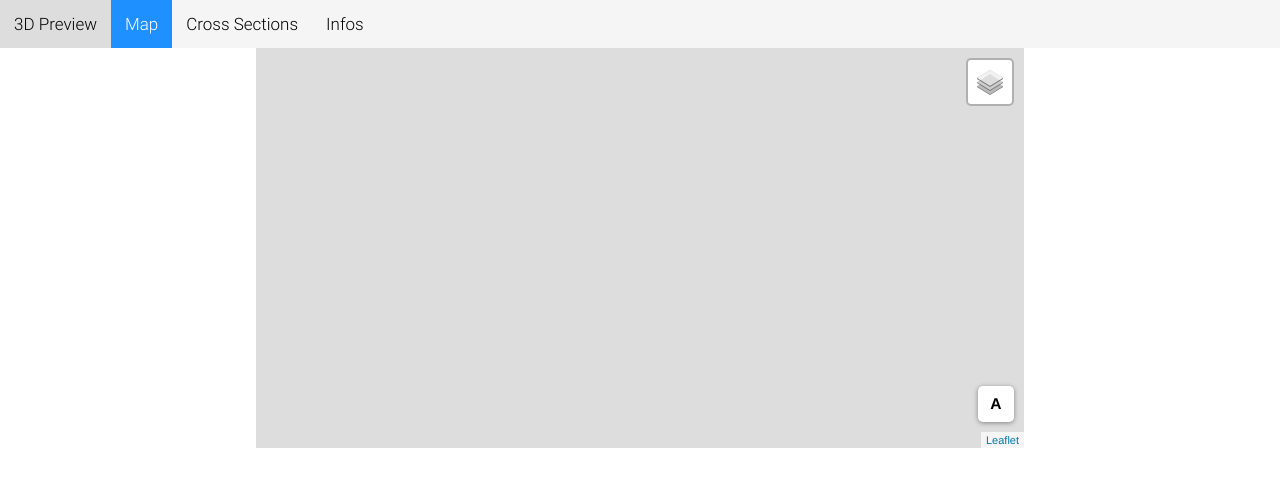
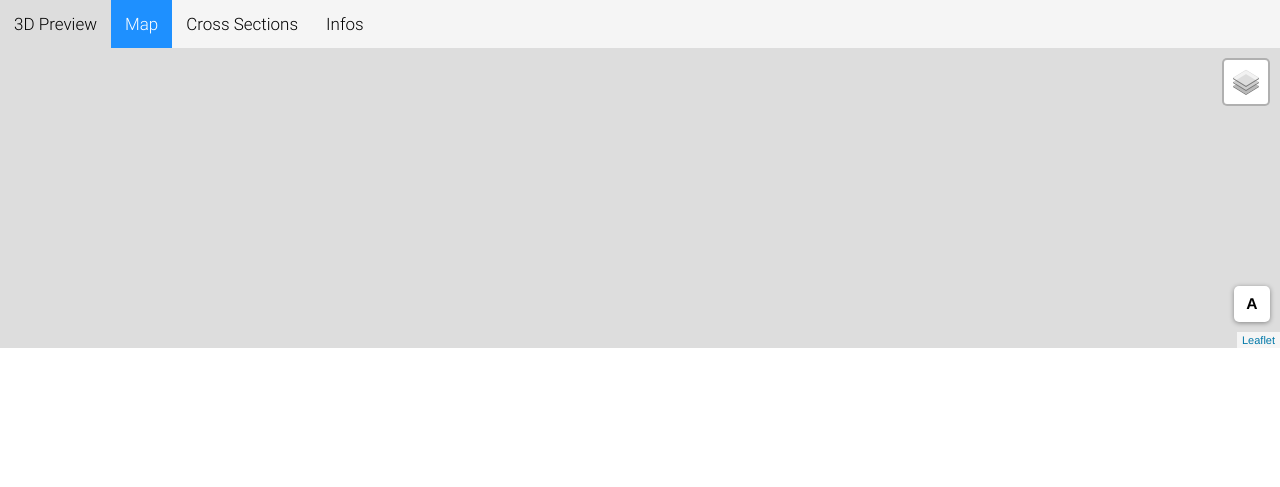
Before and after one commit to TeoBouvard/nephelae, a Django app: page /map/ in a window 1280 px wide. Shown: the top 487 px of the page. Run offline with Django 3.2, Linux system fonts and the light colour scheme; parts of the project's set-up code (start-up, migrations or seed data) failed here and were passed over; some libraries are stand-ins or nearby versions.

Commit message:
trying script install

```diff
--- a/web/nephelae/static/nephelae/static/css/map.css
+++ b/web/nephelae/static/nephelae/static/css/map.css
@@ -6,8 +6,8 @@
 #map_container {
     top: 0px;
     margin: auto;
-    height: 400px;
-    width: 60%;
+    height: 300px;
+    width: 100%;
 }
 
 #chart_container {
```
Also changed, not shown: web/nephelae/models/horizontal_cross_section.py (+6 -1 lines), README.md, web/nephelae/static/nephelae/static/css/images/layers.svg (deleted), 1 other file.
